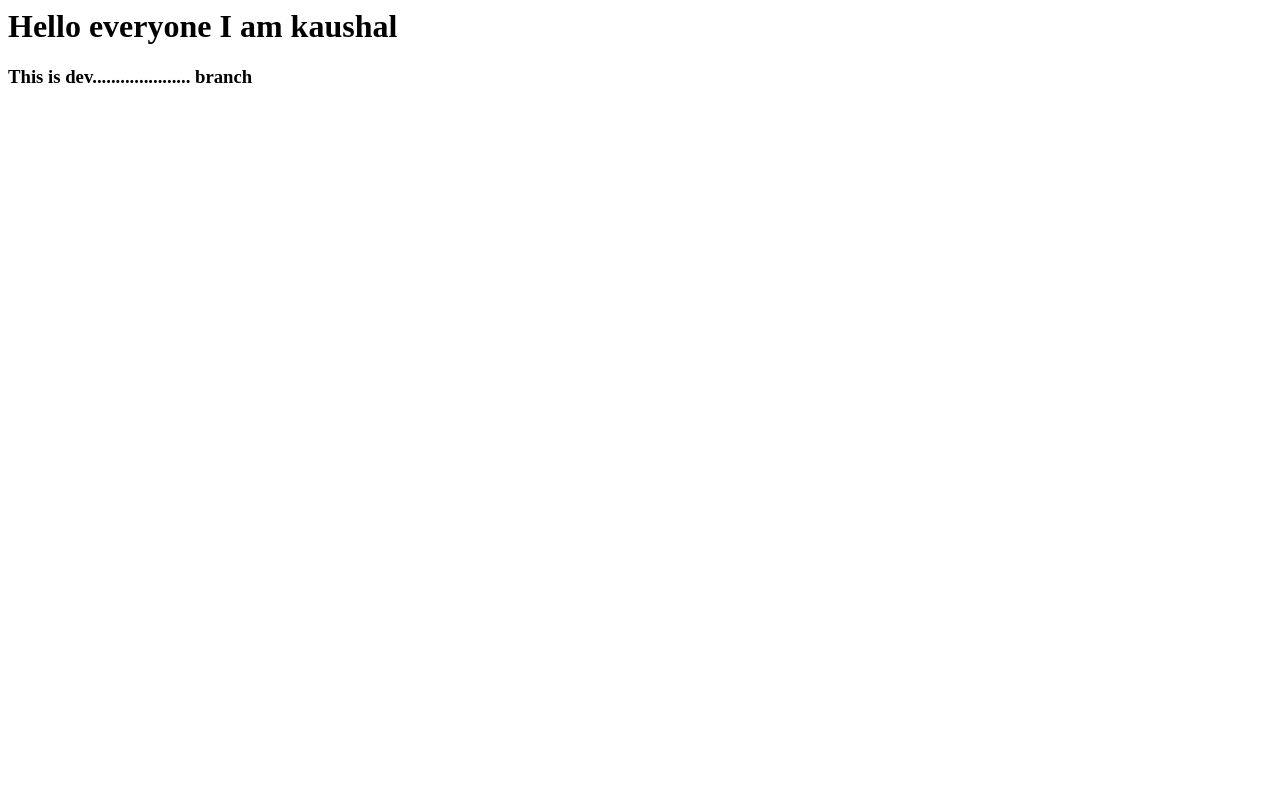
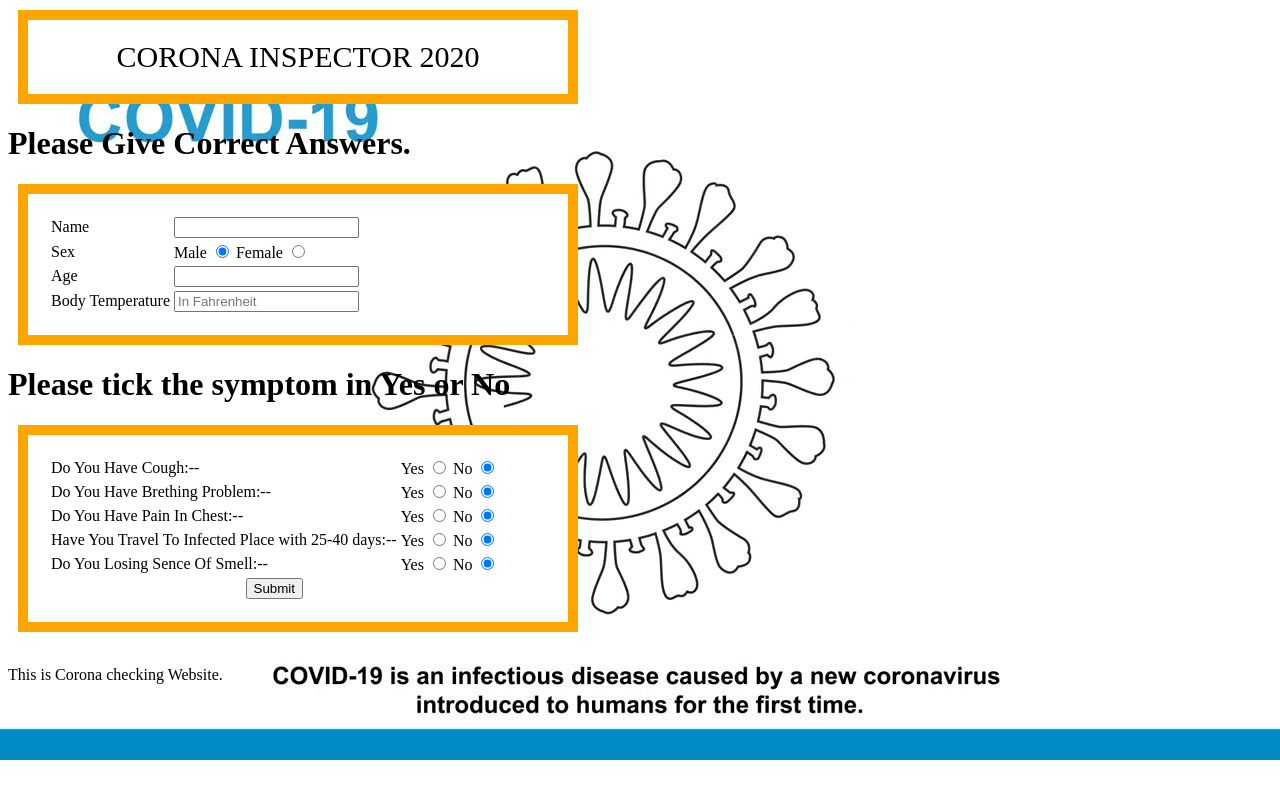
Before and after one commit to kush95300/Mlops_Task1, a plain HTML site: page index.html in a window 1280 px wide. Drawn offline with Linux system fonts and the light colour scheme.

Commit message:
corona site

```diff
--- a/index.html
+++ b/index.html
@@ -1,8 +1,114 @@
 <html>
-
-<h1>Hello everyone
-I am kaushal </h1>
-
-<p> <h3> This is dev..................... branch </h3> </p>
-
+<head>
+<title>details</title>
+<style>
+			body
+				{
+				background-image:url('image/part1.jpg');
+				background-attachment:fixed;
+				background-repeat:no-repeat;
+				background-position:center;
+				background-origin:content-box;
+				}
+			p
+			{
+				font-family:"Times New Roman";
+				font-size:30px;
+				color:black;
+				position:center;
+				background-color:white;
+				text-align:center;
+				width:500px;
+				padding:20px;
+				border:10px solid orange;
+				margin:10px
+			}
+		</style>
+ </head>
+    <body>
+		<form action="detail.html" method="POST">
+			<p>CORONA INSPECTOR 2020</p>
+			<h1>Please Give Correct Answers.</h1>
+			<p>
+			<table>
+				<tr>
+					<td colspan="1" align="left"><span>Name</span></td>
+					<td> <input name="username" type="text" class="textbox" required></td>
+				</tr>
+				<tr>
+					<td colspan="1" align="left"><span>Sex</span></td>
+					<td>
+					<span>Male</span>
+					<span><input name="gen" value="Male" type="radio" class="checkbox" required checked></span>
+					<span>Female</span>
+					<span><input name="gen" value="Female" type="radio" class="checkbox"></span>
+					</td>
+				</tr>
+				<tr>
+					<td><span>Age</span></td>
+					<td><span><input name="age" value="" type="number" class="textbox" required></span></td>
+				</tr>
+				<tr>
+					<td colspan="1" align="center"><span>Body Temperature</span></td>
+					<td> <input name="temperature" value="" type="celsius" placeholder="In Fahrenheit" class="textbox" required ></td>
+				</tr>
+			</table>
+			</p>
+			<h1>Please tick the symptom in Yes or No</h1>
+			<p>
+			<table>
+				<tr>
+					<td colspan="1" align="left"><span>Do You Have Cough:--</span></td>
+					<td>
+					<span>Yes</span>
+					<span><input name="cough" value="Yes" type="radio" class="checkbox" required></span>
+					<span>No</span>
+					<span><input name="cough" value="No" type="radio" class="checkbox" required checked></span>
+					</td>
+				</tr>
+				<tr>
+					<td colspan="1" align="left"><span>Do You Have Brething Problem:--</span></td>
+					<td>
+					<span>Yes</span>
+					<span><input name="breathing" value="Yes" type="radio" class="checkbox" required></span>
+					<span>No</span>
+					<span><input name="breathing" value="No" type="radio" class="checkbox" required checked></span>
+					</td>
+				</tr>
+				<tr>
+					<td colspan="1" align="left"><span>Do You Have Pain In Chest:--</span></td>
+					<td>
+					<span>Yes</span>
+					<span><input name="chestpain" value="Yes" type="radio" class="checkbox" required></span>
+					<span>No</span>
+					<span><input name="chestpain" value="No" type="radio" class="checkbox" required checked></span>
+					</td>
+				</tr>
+				<tr>
+					<td colspan="1" align="left"><span>Have You Travel To Infected Place with 25-40 days:--</span></td>
+					<td>
+					<span>Yes</span>
+					<span><input name="travel" value="Yes" type="radio" class="checkbox" required></span>
+					<span>No</span>
+					<span><input name="travel" value="No" type="radio" class="checkbox" required checked></span>
+					</td>
+				</tr>
+				<tr>
+					<td colspan="1" align="left"><span>Do You Losing Sence Of Smell:--</span></td>
+					<td>
+					<span>Yes</span>
+					<span><input name="smell" value="Yes" type="radio" class="checkbox" required></span>
+					<span>No</span>
+					<span><input name="smell" value="No" type="radio" class="checkbox" required checked></span>
+					</td>
+				</tr>
+				<tr>
+					<td colspan='2' style="text-align:center;" ><span><input name="submit" type="submit" class="button"></td>
+				</tr>
+			</table>
+			</p>
+		</form>
+	<br>
+	This is Corona checking Website.
+</body>
 </html>
```
Also changed, not shown: detail.html (added, +127 -0 lines), image/part1.jpg (added), png-transparent-html-5-logo-web-development-html-css3-canvas-element-web-design-w3c-html5-logo-miscellaneous-text-orange.png (added).
